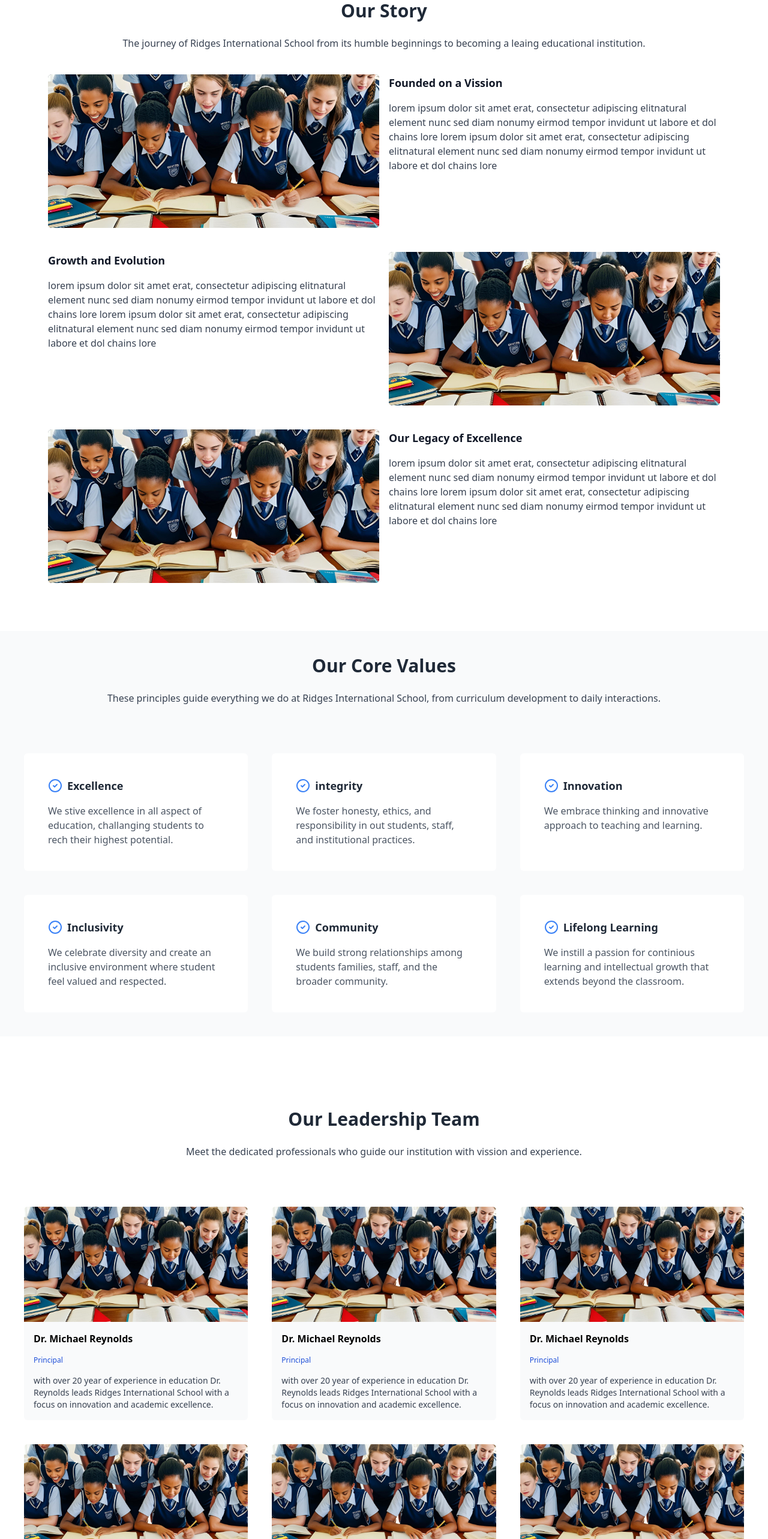
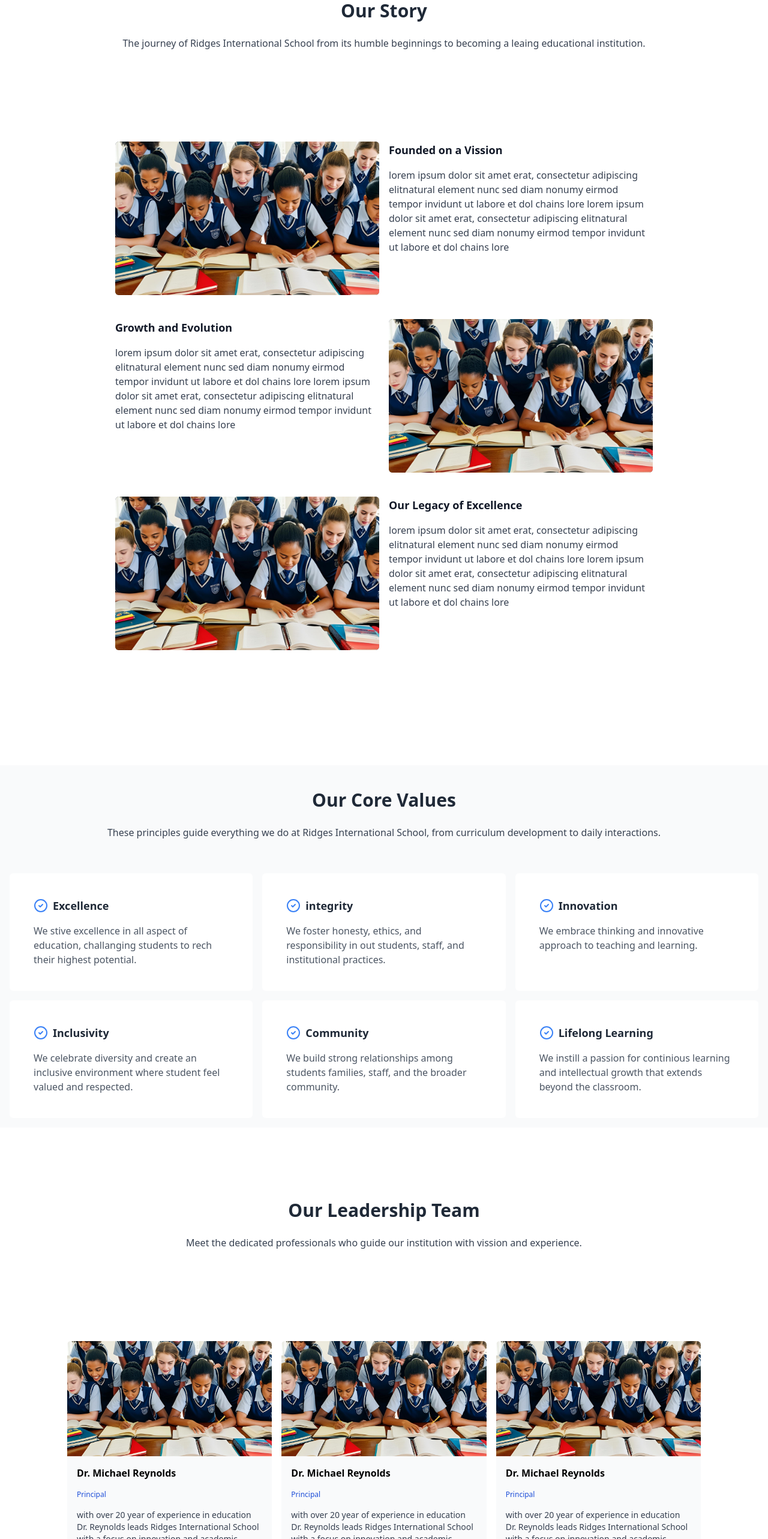
Before and after one commit to RichardOfurum/school-management-system, a Next.js app: page /about in a window 1280 px wide. Shown: the part 840-3406 px from the top of the page at 60% size. Built offline with nearby package versions, Linux system fonts and the light colour scheme.

Commit message:
[Fix] fix styling

```diff
--- a/src/app/page.tsx
+++ b/src/app/page.tsx
@@ -23,7 +23,7 @@ const Homepage = () => {
 
             <WelcomeAcademy />
 
-            <div className="w-full p-4 flex md:p-10  lg:p-20 items-center justify-center">
+            <div className="w-full flex md:p-4  lg:p-10 items-center justify-center">
             <Story/>
             </div>
 
--- a/src/components/ui/AboutStory.tsx
+++ b/src/components/ui/AboutStory.tsx
@@ -15,7 +15,7 @@ const AboutStory = () => {
 
 
         {/* bottom  */}
-        <div className='flex flex-col gap-10'>
+        <div className='flex flex-col gap-10 lg:p-28'>
             <MiniStory
                 floatToLeft={true}
                 title="Founded on a Vission"
--- a/src/components/ui/AcademicExcellence.tsx
+++ b/src/components/ui/AcademicExcellence.tsx
@@ -22,7 +22,7 @@ const AcademicExcellence = () => {
   };
 
   return (
-    <div className="min-h-screen bg-white py-12 px-6 sm:px-12 lg:px-24">
+    <div className="min-h-screen bg-white py-12 px-2 md:px-12 lg:px-24">
       {/* Container with animations */}
       <motion.div
         variants={containerVariants}
@@ -49,7 +49,7 @@ const AcademicExcellence = () => {
         </motion.p>
 
         {/* Programs Grid */}
-        <div className="grid grid-cols-1 md:grid-cols-3 gap-8">
+        <div className="grid grid-cols-1 sm:grid-cols-2 md:grid-cols-3 gap-2">
           {/* Elementary School */}
           <Card
             image="/hero.png"
--- a/src/components/ui/Facility.tsx
+++ b/src/components/ui/Facility.tsx
@@ -13,7 +13,7 @@ const Facility = () => {
 
 
         {/* bottom  */}
-        <div className='grid grid-cols-2 md:grid-cols-3 gap-10 p-10'>
+        <div className='grid grid-cols-1 sm:grid-cols-2 md:grid-cols-2 gap-2 lg:gap-10 p-2 lg:p-28'>
 
                 <div className="relative bg-[url('/herobg.png')] bg-cover bg-center h-60 flex flex-col justify-end items-start text-white p-2 md:p-4 rounded-lg">
 
--- a/src/components/ui/HeroTwo.tsx
+++ b/src/components/ui/HeroTwo.tsx
@@ -5,7 +5,7 @@ import Image from 'next/image'
 
 const HeroTwo = () => {
   return (
-    <div className="relative h-screen w-full overflow-hidden">
+    <div className="relative h-auto md:h-screen py-10 px-2 md:p-0 w-full overflow-hidden">
         {/* Background Video */}
         <video
           autoPlay
--- a/src/components/ui/Story.tsx
+++ b/src/components/ui/Story.tsx
@@ -22,7 +22,7 @@ const Story = () => {
   };
 
   return (
-    <div className="min-h-screen bg-stone-50 py-6 px-6 sm:px-12 lg:px-24 rounded-md">
+    <div className="min-h-screen bg-stone-50 py-6 px-2 md:px-4 sm:px-12 lg:px-24 rounded-md">
       {/* Container with animations */}
       <motion.div
         variants={containerVariants}
--- a/src/components/ui/Team.tsx
+++ b/src/components/ui/Team.tsx
@@ -13,7 +13,7 @@ const Team = () => {
         </div>
 
         {/* bottom  */}
-        <div className='grid grid-cols-2 md:grid-cols-3 gap-10 p-10'>
+        <div className='grid grid-cols-1 sm:grid-cols-2 md:grid-cols-3 gap-4 p-2 lg:p-28'>
 
             <TeamCard
                 img="/herobg.png"
--- a/src/components/ui/Values.tsx
+++ b/src/components/ui/Values.tsx
@@ -13,7 +13,7 @@ const Values = () => {
 
 
         {/* bottom  */}
-        <div className='grid grid-cols-1 md:grid-cols-3 gap-10 p-10'>
+        <div className='grid grid-cols-1 md:grid-cols-3 gap-4 p-2 lg:p-4'>
 
             <ValueCard
                 title="Excellence"
```
Lines whose indentation alone changed are shown as unchanged.
